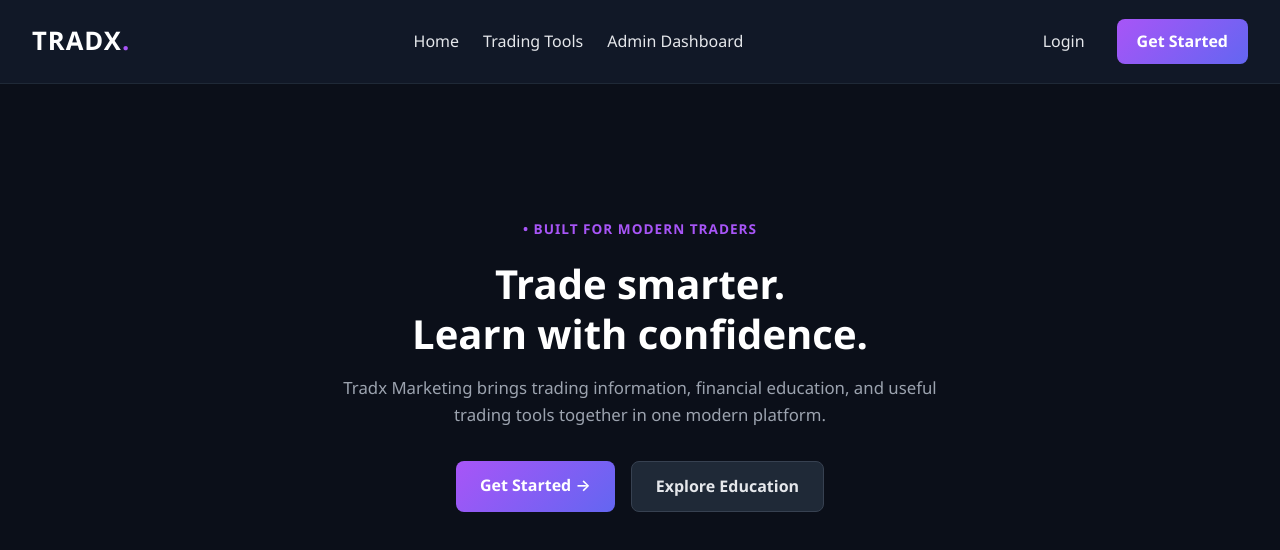
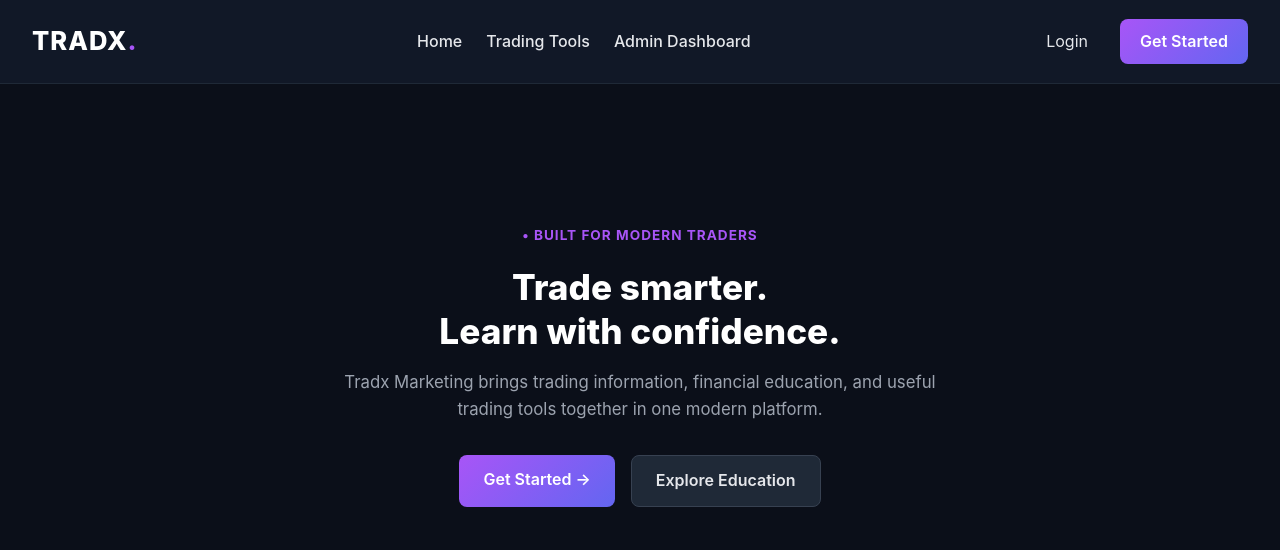
Before and after one commit to TRADX760/Tradx-Marketing-2026, a plain HTML site: page index.html in a window 1280 px wide. Drawn offline with Linux system fonts and the light colour scheme.

Commit message:
Update style.css

```diff
--- a/CSS/style.css
+++ b/CSS/style.css
@@ -1,29 +1,28 @@
-/* General Page Styling */
+/* General Reset & Styles */
 * {
   margin: 0;
   padding: 0;
   box-sizing: border-box;
-  font-family: 'Segoe UI', system-ui, -apple-system, sans-serif;
+  font-family: -apple-system, BlinkMacSystemFont, 'Segoe UI', Roboto, sans-serif;
 }
 
 body {
-  background-color: #0b0f19;
-  color: #ffffff;
+  background-color: #0b0f19 !important;
+  color: #ffffff !important;
   line-height: 1.6;
 }
 
-/* Link Resets & Base Colors */
-a {
-  color: #a855f7;
-  text-decoration: none;
-  transition: all 0.2s ease;
+/* Force All Links & Visited Links to Override Browser Defaults */
+a,
+a:link,
+a:visited,
+a:hover,
+a:active {
+  text-decoration: none !important;
+  color: inherit;
 }
 
-a:hover {
-  color: #c084fc;
-}
-
-/* Header & Navigation Bar */
+/* Navigation Bar */
 .navbar {
   display: flex;
   justify-content: space-between;
@@ -35,7 +34,8 @@ a:hover {
   gap: 1rem;
 }
 
-.logo {
+.logo,
+.logo:visited {
   font-size: 1.6rem;
   font-weight: 800;
   color: #ffffff !important;
@@ -43,7 +43,7 @@ a:hover {
 }
 
 .logo span {
-  color: #a855f7;
+  color: #a855f7 !important;
 }
 
 nav {
@@ -51,7 +51,8 @@ nav {
   gap: 1.5rem;
 }
 
-nav a {
+nav a,
+nav a:visited {
   color: #e5e7eb !important;
   font-weight: 500;
   font-size: 1rem;
@@ -68,21 +69,20 @@ nav a:hover {
   gap: 1rem;
 }
 
-.login-btn {
+.login-btn,
+.login-btn:visited {
   color: #e5e7eb !important;
   padding: 0.5rem 1rem;
 }
 
-.signup-btn {
-  background: linear-gradient(135deg, #a855f7, #6366f1);
+.signup-btn,
+.signup-btn:visited {
+  background: linear-gradient(135deg, #a855f7, #6366f1) !important;
   color: #ffffff !important;
   padding: 0.6rem 1.25rem;
   border-radius: 8px;
   font-weight: 600;
-}
-
-.signup-btn:hover {
-  opacity: 0.9;
+  display: inline-block;
 }
 
 /* Hero Section */
@@ -101,7 +101,7 @@ nav a:hover {
 
 .badge {
   display: inline-block;
-  color: #a855f7;
+  color: #a855f7 !important;
   font-size: 0.85rem;
   font-weight: 700;
   letter-spacing: 1px;
@@ -109,19 +109,19 @@ nav a:hover {
 }
 
 .hero h1 {
-  font-size: 2.5rem;
+  font-size: 2.2rem;
   font-weight: 800;
   line-height: 1.25;
-  color: #ffffff;
+  color: #ffffff !important;
   margin-bottom: 1rem;
 }
 
 .hero h1 span {
-  color: #ffffff;
+  color: #ffffff !important;
 }
 
 .hero p {
-  color: #9ca3af;
+  color: #9ca3af !important;
   font-size: 1.05rem;
   margin-bottom: 2rem;
 }
@@ -134,33 +134,28 @@ nav a:hover {
   flex-wrap: wrap;
 }
 
-.btn-primary {
-  background: linear-gradient(135deg, #a855f7, #6366f1);
+.btn-primary,
+.btn-primary:visited {
+  background: linear-gradient(135deg, #a855f7, #6366f1) !important;
   color: #ffffff !important;
   padding: 0.75rem 1.5rem;
   border-radius: 8px;
   font-weight: 600;
+  display: inline-block;
 }
 
-.btn-primary:hover {
-  opacity: 0.9;
-}
-
-.btn-secondary {
-  background-color: #1f2937;
+.btn-secondary,
+.btn-secondary:visited {
+  background-color: #1f2937 !important;
   color: #e5e7eb !important;
   padding: 0.75rem 1.5rem;
   border-radius: 8px;
   font-weight: 600;
   border: 1px solid #374151;
+  display: inline-block;
 }
 
-.btn-secondary:hover {
-  background-color: #374151;
-  color: #ffffff !important;
-}
-
-/* Mobile Responsive Layout */
+/* Mobile Responsive Adjustments */
 @media (max-width: 768px) {
   .navbar {
     flex-direction: column;
```
